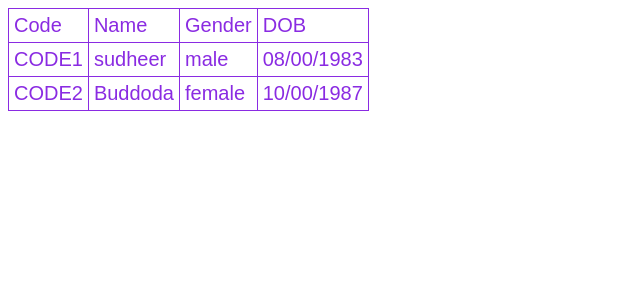
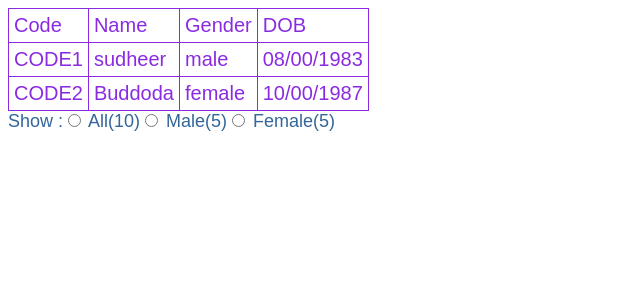
Before and after one commit to sudheerJS/angularPractice, an Angular app: page / in a window 1280 px wide. Shown: the top 300 px of the page, without its empty margins (0-640 px from the left). Built offline with nearby package versions, Linux system fonts and the light colour scheme.

Commit message:
2 files modified, 3 added

```diff
--- a/src/app/app.component.ts
+++ b/src/app/app.component.ts
@@ -2,7 +2,7 @@ import { Component, VERSION } from "@angular/core";
 
 @Component({
   selector: "my-app",
-  template: "<my-employee></my-employee>",
+  template: "<my-employee></my-employee><employee-count></employee-count>",
   styleUrls: ["./app.component.css"]
 })
 export class AppComponent {
--- /dev/null
+++ b/src/app/employeecount/employeecount.component.css
@@ -0,0 +1,5 @@
+.radioClass {
+  color: #369;
+  font-family: Arial, Helvetica, sans-serif;
+  font-size: large;
+}
--- /dev/null
+++ b/src/app/employeecount/employeecount.component.html
@@ -0,0 +1,10 @@
+<span class='radioClass'>  Show :</span>
+
+<input type="radio" name="options" />
+<span class="radioClass"> {{"All("+all+")"}}</span>
+
+<input type="radio" name="options" />
+<span class="radioClass"> {{"Male("+male+")"}}</span>
+
+<input type="radio" name="options" />
+<span class="radioClass"> {{"Female("+female+")"}}</span>
--- /dev/null
+++ b/src/app/employeecount/employeecount.component.ts
@@ -0,0 +1,12 @@
+import { Component } from "@angular/core";
+
+@Component({
+  selector: "employee-count",
+  templateUrl: "./employeecount.component.html",
+  styleUrls: ["./employeecount.component.css"]
+})
+export class EmployeeCountComponent {
+  all: number = 10;
+  male: number = 5;
+  female: number = 5;
+}
```
Also changed, not shown: src/app/app.module.ts (+7 -1 lines).
